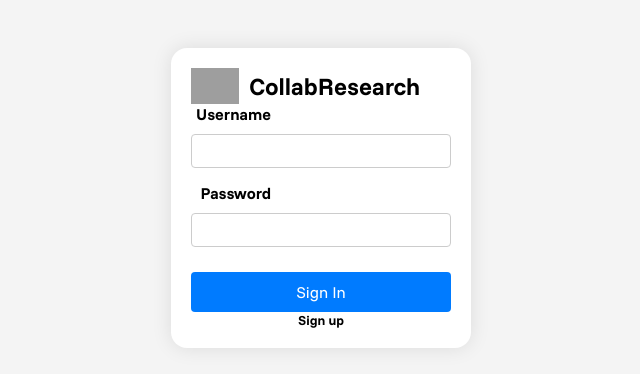
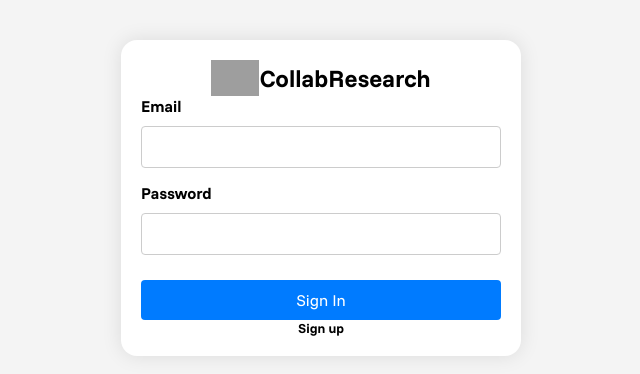
Before and after one commit to swecrocs/Crocs_SE_Project, an Angular app in the folder frontend/SE_Project/: page /login in a window 1280 px wide. Shown: the part 202-576 px from the top of the page, without its empty margins (319-959 px from the left). Built offline with nearby package versions, Linux system fonts and the light colour scheme; grey boxes are pictures that could not be loaded.

Commit message:
Modify: login page

```diff
--- a/frontend/SE_Project/src/app/login/login.component.css
+++ b/frontend/SE_Project/src/app/login/login.component.css
@@ -20,13 +20,14 @@
   border-radius: 1rem;
   box-shadow: 0 0 20px rgba(0, 0, 0, 0.1);
   text-align: center;
-    width: 300px;
+  width: 400px;
 }
 
 .logo {
   display: flex;
+  flex-direction: row;
+  justify-content: center;
   align-items: center;
-    gap: 10px;
 }
 
 .logo-icon {
@@ -51,13 +52,13 @@
 
 label {
   min-width: 80px;
-    text-align: right;
+  text-align: left;
   font-weight: bold;
 }
 
 .form-control {
   flex-grow: 1;
-    padding: 8px;
+  padding: 12px;
   border: 1px solid #ccc;
   border-radius: 4px;
   width: 100%;
--- a/frontend/SE_Project/src/app/login/login.component.html
+++ b/frontend/SE_Project/src/app/login/login.component.html
@@ -7,8 +7,8 @@
           </div>
         <form [formGroup]="form" (submit)="getFormValue()" class="form-container">
             <div class="form-group">
-                <label>Username</label>
-                <input type="text" formControlName="username" class="form-control">
+                <label>Email</label>
+                <input type="text" formControlName="email" class="form-control">
             </div>
             <div class="form-group">
                 <label>Password</label>
@@ -16,7 +16,7 @@
             </div>
             <div class="login-button-group">
                 <button type="submit" class="login-button">Sign In</button>
-                <h5 onclick="onRegister()" class="signup-text">Sign up</h5>
+                <h5 (click)="onRegister()" class="signup-text">Sign up</h5>
             </div>
         </form>
     </div>
--- a/frontend/SE_Project/src/app/login/login.component.ts
+++ b/frontend/SE_Project/src/app/login/login.component.ts
@@ -1,6 +1,7 @@
 import { Component } from '@angular/core';
 import { CommonModule } from '@angular/common';
 import { FormControl, FormGroup, ReactiveFormsModule } from '@angular/forms';
+import { Router } from '@angular/router';
 
 @Component({
   selector: 'app-login',
@@ -12,8 +13,10 @@ import { FormControl, FormGroup, ReactiveFormsModule } from '@angular/forms';
 
 export class LoginComponent {
 
+    constructor(private router: Router){}
+
     form = new FormGroup({
-        username: new FormControl(),
+        email: new FormControl(),
         password: new FormControl()
     })
 
@@ -23,6 +26,6 @@ export class LoginComponent {
     }
 
     onRegister() {
-
+        this.router.navigate(['/registration']);
     }
 }
```
Lines whose indentation alone changed are shown as unchanged.
